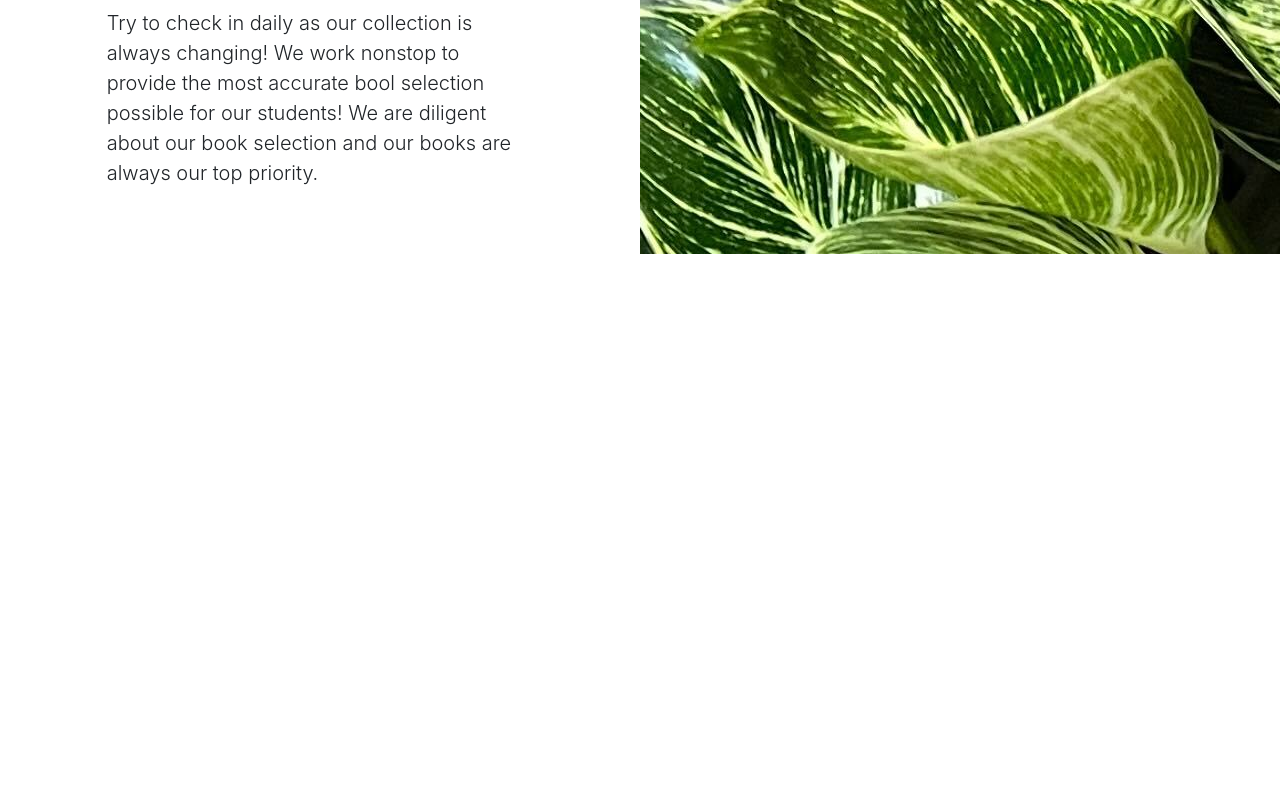
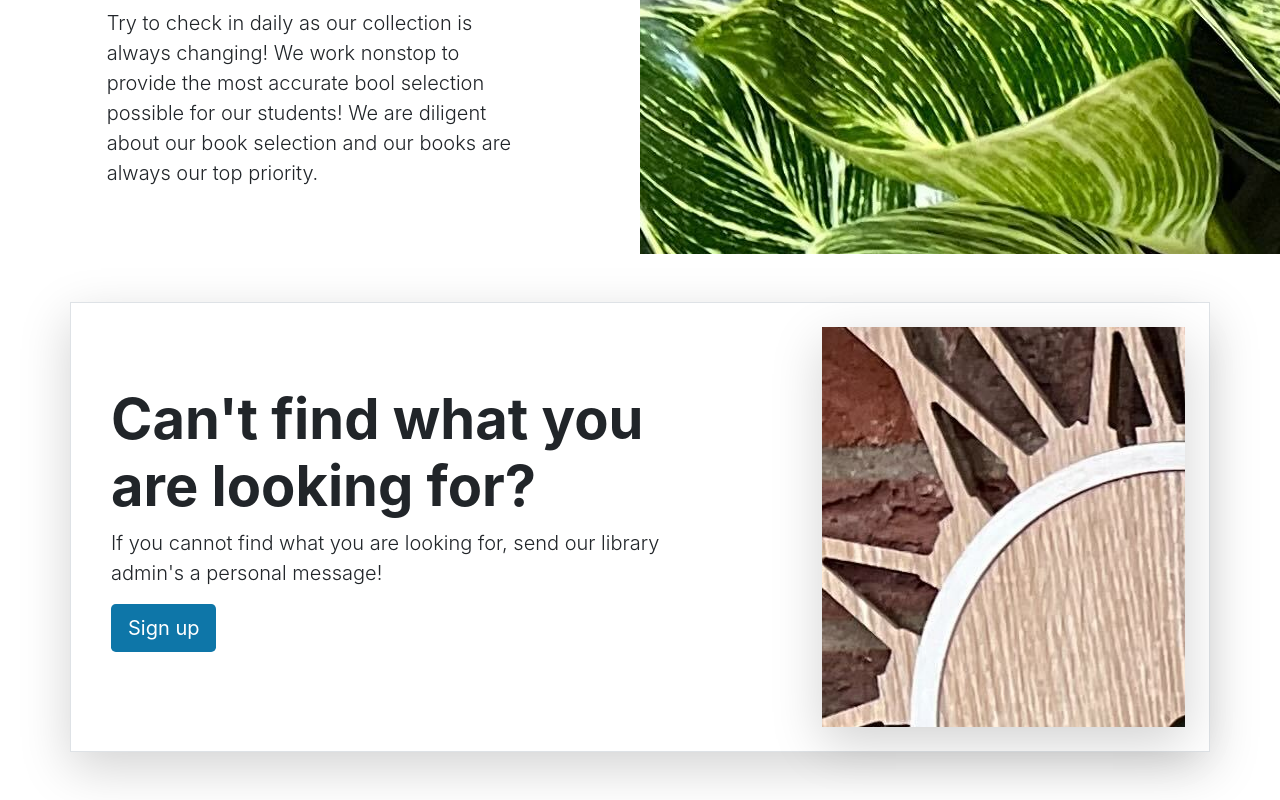
Before and after one commit to RunningVic/Library, a React (Create React App) app: page / in a window 1280 px wide. Shown: the part 1670-2470 px from the top of the page. Before the commit the page ends 1924 px from the top, so only its background shows below. Built offline with nearby package versions, Linux system fonts and the light colour scheme.

Commit message:
Add LibraryServices

```diff
--- a/src/App.tsx
+++ b/src/App.tsx
@@ -4,6 +4,7 @@
 import { ExploreTopBooks } from './layouts/HomePage/ExploreTopBooks';
 import { Carousel } from './layouts/HomePage/Carousel';
 import { Heros } from './layouts/HomePage/Heros';
+import { LibraryServices } from './layouts/HomePage/LibraryServices';
 
 function App() {
   return (
@@ -12,6 +13,7 @@
       <ExploreTopBooks />
       <Carousel />
       <Heros />
+      <LibraryServices />
     </div>
   );
 }
--- /dev/null
+++ b/src/layouts/HomePage/LibraryServices.tsx
@@ -0,0 +1,23 @@
+export const LibraryServices = () => {
+    return (
+        <div className='container my-5'>
+            <div className='row p-4 align-items-center border shadow-lg'>
+                <div className='col-lg-7 p-3'>
+                    <h1 className='display-4 fw-bold'>
+                        Can't find what you are looking for?
+                    </h1>
+                    <p className='lead'>
+                        If you cannot find what you are looking for,
+                        send our library admin's a personal message!
+                    </p>
+                    <div className='d-grid gap-2 justify-content-md-start mb-4 mb-lg-3'>
+                        <a href="#" className="btn main-color btn-lg text-white">
+                            Sign up
+                        </a>
+                    </div>
+                </div>
+                <div className='col-lg-4 offset-lg-1 shadow-lg lost-image'></div>
+            </div>
+        </div>
+    );
+}
```
